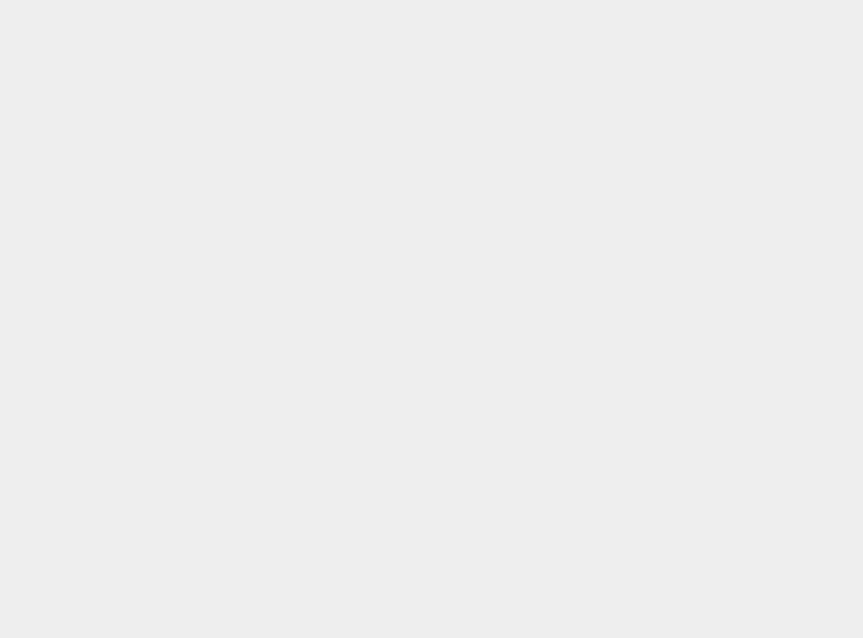
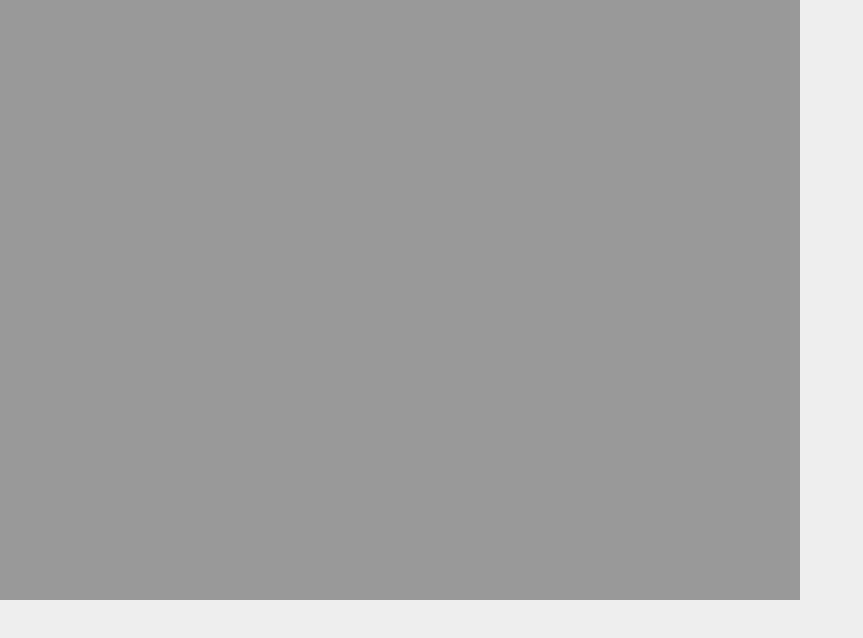
Before and after one commit to jklim1253/likeDesktop, a plain HTML site: page history.html in a window 1280 px wide. Shown: the whole page, without its empty margins (0-863 px from the left). Drawn offline with Linux system fonts and the light colour scheme.

Commit message:
1. dynamically create canvas element, modify canvas style. 2. add window load event handler.

```diff
--- a/history.html
+++ b/history.html
@@ -6,9 +6,8 @@
 	<link rel="stylesheet" href="css/base.css">
 </head>
 <body>
-<canvas id="board"></canvas>
 <script>
-var Action = function() {
+var Action = function(who, whom, what, when, why) {
 	return {
 		execute: _execute,
 		what: _what
@@ -22,6 +21,45 @@ var Command = function() {
 		redo: _redo
 	};
 };
+
+var __last_error = undefined;
+function error_log() {
+	if (!__last_error) {
+		log(__last_error);
+	}
+};
+
+var MainApp = function() {
+	var width = 800;
+	var height = 600;
+	var background = "#999";
+	var canvas = undefined;
+
+	if (!initialize_canvas(width, height, background)) {
+		error_log();
+		return;
+	}
+
+	function initialize_canvas(width, height, bgcolor) {
+		canvas = document.getElementById("board");
+		if (canvas === null) {
+			canvas = document.createElement("canvas");
+			if (canvas === null) {
+				__last_error = "canvas element cannot found.";
+				return false;
+			}
+			document.body.appendChild(canvas);
+			canvas.id = "board";
+		}
+		canvas.width = width;
+		canvas.height = height;
+		canvas.style.background = bgcolor;
+
+		return true;
+	};
+};
+
+window.addEventListener("load", MainApp, false);
 </script>
 </body>
 </html>
```
